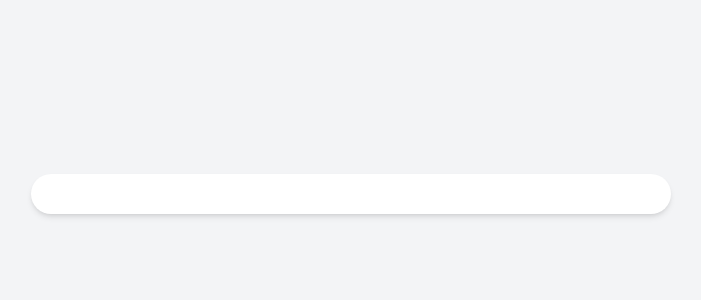
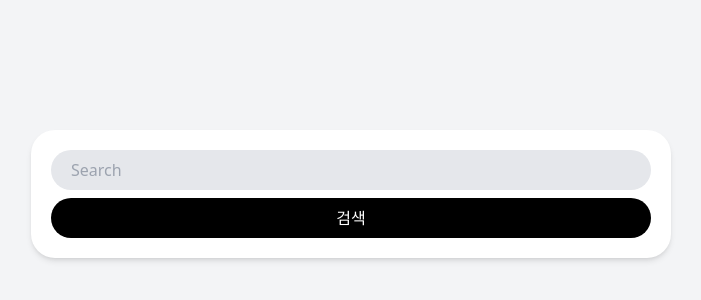
Before and after one commit to jung-wan-kim/carrot-market, a Next.js app: page / in a window 1280 px wide. Shown: the part 206-506 px from the top of the page, without its empty margins (289-990 px from the left). Built offline with nearby package versions, Linux system fonts and the light colour scheme.

Commit message:
검색 버튼 추가

```diff
--- a/app/page.tsx
+++ b/app/page.tsx
@@ -1,8 +1,10 @@
 
 export default function Home() {
   return (
-    <main className="bg-gray-100 h-screen flex items-center justify-center p-5 dark:bg-gray-900">
-      <div className="bg-white w-full max-w-screen-sm rounded-3xl shadow-md p-5 dark:bg-gray-700">
+    <main className="bg-gray-100 h-screen flex items-center justify-center p-5">
+      <div className="bg-white w-full max-w-screen-sm rounded-3xl shadow-md p-5">
+        <input type="text" placeholder="Search" className="w-full p-2 rounded-full bg-gray-200 text-gray-800 active:scale-90 h-10 pl-5"/>
+        <button className="bg-black text-white p-2 rounded-full h-10 w-full mt-2">검색</button>
         </div>
     </main>
   );
```
